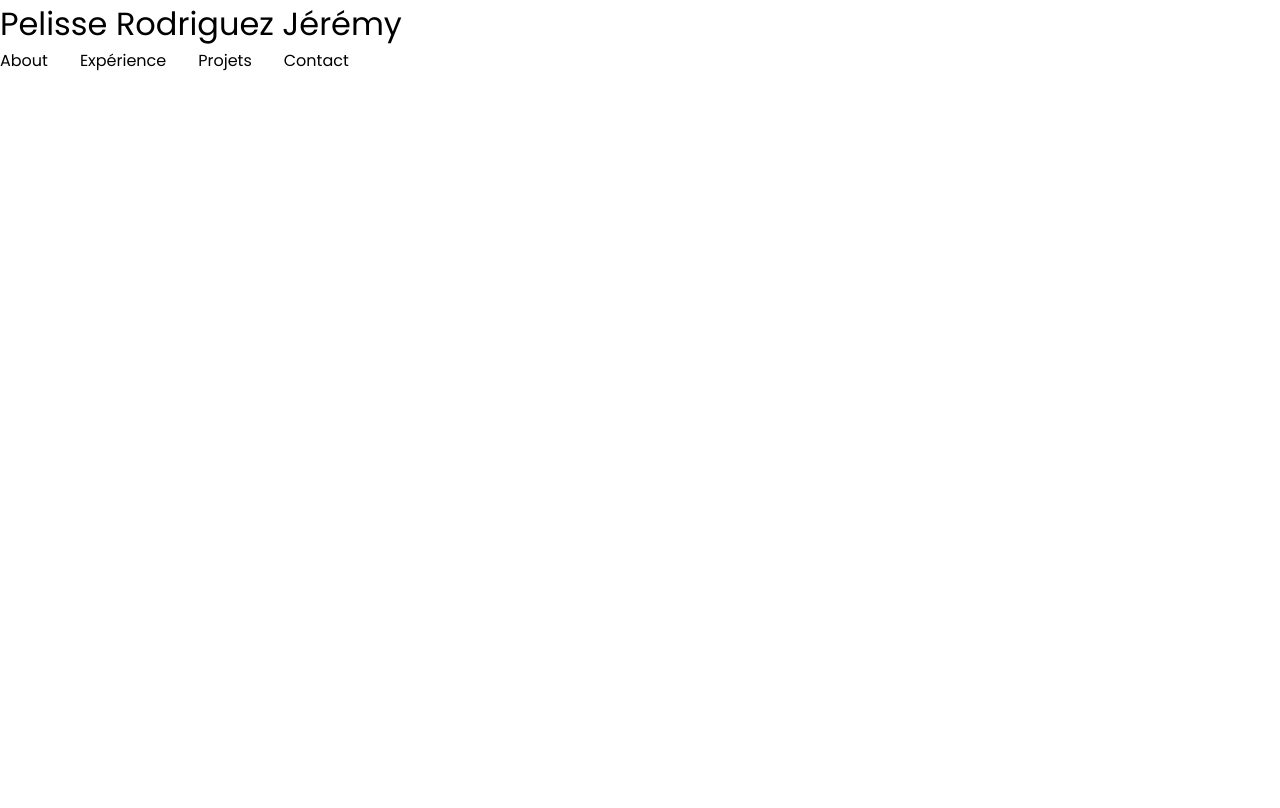
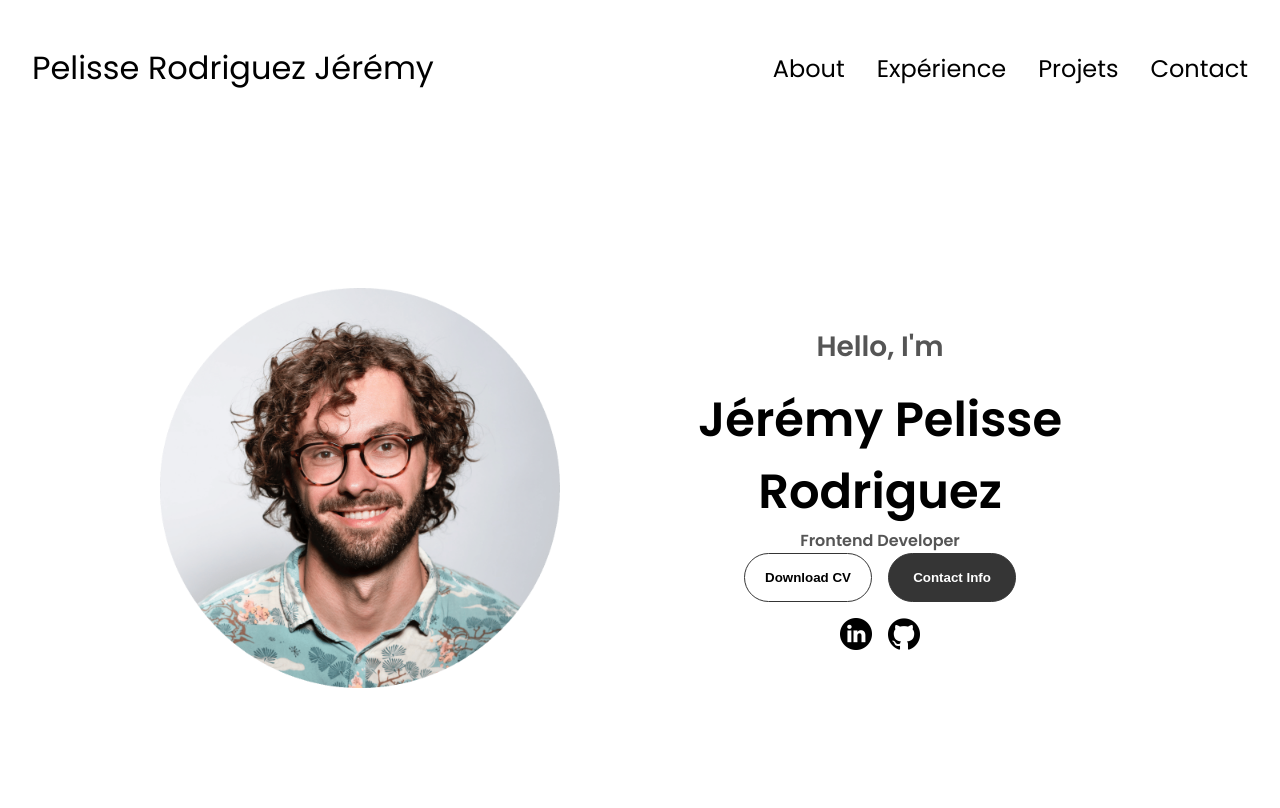
Before and after one commit to Jeremy-PR/Mon-Portfolio, a plain HTML site: page index.html in a window 1280 px wide. Drawn offline with Linux system fonts and the light colour scheme.

Commit message:
nav et première section done

```diff
--- a/index.html
+++ b/index.html
@@ -6,7 +6,7 @@
     <title>Mon Portfolio</title>
     <link rel="stylesheet" href="./style.css">
     <link rel="stylesheet" href="./mediaqueries.css">
-    <script src="script.js"></script>
+
 </head>
 <body>
     <nav id="desktop-nav">
@@ -36,5 +36,31 @@
             </div>
         </div>
     </nav>
+    <section id="profile">
+        <div class="section__pic-container">
+            <img src="./Assets/profile-pic.png" alt="Jérémy Pelisse Rodriguez profile picture">
+        </div>
+        <div class="section__text">
+            <p class="section__text__p1">Hello, I'm</p>
+            <h1 class="title">Jérémy Pelisse Rodriguez</h1>
+            <p class="section__text__p2">Frontend Developer</p>
+            <div class="btn-container">
+                <button class="btn btn-color-2" onclick="window.open('./Assets/resume-example.pdf')">Download CV</button>
+                <button class="btn btn-color-1" onclick="location.href='./#contact'">Contact Info</button>
+            </div>
+            <div id="socials-container">
+                <img src="./Assets/linkedin.png" alt="My Linkedin profile" class="icon" onclick="location.href='https://linkedin.com/'"/>
+                <img src="./Assets/github.png" alt="My Github profile" class="icon" onclick="location.href='https://github.com/'"/>
+            </div>
+        </div>
+    </section>
+    <script src="script.js"></script>
 </body>
 </html>
+
+
+
+
+
+
+<!-- revoir la partie 48 et 49 avec le vrai cv  -->
--- a/style.css
+++ b/style.css
@@ -1,15 +1,12 @@
 /* Réglage général */
-
 @import url('https://fonts.googleapis.com/css2?family=Poppins:wght@300;400;500;600&display=swap');
 
-
-
-*{
+* {
   margin: 0;
   padding: 0;
 }
 
-body{
+body {
     font-family: 'Poppins', sans-serif;
 }
 
@@ -17,67 +14,58 @@ html {
     scroll-behavior: smooth;
 }
 
-p{
+p {
     color: rgb(85, 85, 85);
 }
 
-/* Transitions  */
-
-a, .btn{
+/* Transitions */
+a, .btn {
     transition: all 300ms ease;
 }
 
-/* Desktop nav  */
-
-.nav-links{
-    display: flex;
+/* Desktop nav */
+nav {
+    display: flex; /* Aligner le logo et les liens sur la même ligne */
+    justify-content: space-between; /* Séparer le logo et les liens */
+    align-items: center; /* Aligner verticalement les éléments */
+    height: 17vh;
+    padding: 0 2rem; /* Ajoute un padding de 2rem à gauche et à droite pour espacer du bord */
 }
 
-nav{
-    justify-content: space-around;
-    align-items: center;
-    height: 17vh;
+.nav-links {
+    display: flex; /* Les éléments de la navigation seront en ligne */
+    gap: 2rem; /* Espacement entre les éléments de navigation */
+    list-style: none;
+    font-size: 1.5em;
 }
 
-.nav-links{
-    gap: 2rem;
-    list-style: none;
-    font: size 1.5em;
+.logo {
+    font-size: 2rem;
 }
 
-a{
+.nav-links a {
     color: black;
     text-decoration: none;
-    text-decoration-color: white;
 }
 
-a:hover{
+.nav-links a:hover {
     color: grey;
-    text-decoration:underline ;
+    text-decoration: underline;
     text-underline-offset: 1rem;
     text-decoration-color: rgb(181,181,181);
 }
 
-.logo{
-    font-size: 2rem;
-}
-
-.logo:hover{
-   cursor: default;
-}
-
 /* HAMBURGER MENU */
-
-#hamburger-nav{
+#hamburger-nav {
     display: none;
 }
 
-.hamburger-menu{
+.hamburger-menu {
     position: relative;
     display: inline-block;
 }
 
-.hamburger-icon{
+.hamburger-icon {
     display: flex;
     flex-direction: column;
     justify-content: space-between;
@@ -86,14 +74,14 @@ display: none;
     cursor: pointer;
 }
 
-.hamburger-icon span{
+.hamburger-icon span {
     width: 100%;
     height: 2px;
     background-color: black;
     transition: all 0.3 ease-in-out;
 }
 
-.menu-links{
+.menu-links {
     position: absolute;
     top: 100%;
     right: 0;
@@ -101,7 +89,7 @@ display: none;
     width: fit-content;
     max-height: 0;
     overflow: hidden;
-    transition: all 0.3 ease-in-out ;
+    transition: all 0.3 ease-in-out;
 }
 
 .menu-links a {
@@ -111,37 +99,140 @@ display: none;
     font-size: 1.5rem;
     color: black;
     text-decoration: none;
-    transition: all 0.3 ease-in-out ;
+    transition: all 0.3 ease-in-out;
 }
 
-.menu-links li{
+.menu-links li {
     list-style: none;
 }
 
- .menu-links.open{
-max-height: 300px ;
+.menu-links.open {
+    max-height: 300px;
 }
 
- .hamburger-icon.open span:first-child{
+.hamburger-icon.open span:first-child {
     transform: rotate(45deg) translate(10px, 5px);
 }
 
- .hamburger-icon.open span:nth-child(2){
+.hamburger-icon.open span:nth-child(2) {
     opacity: 0;
 }
 
- .hamburger-icon.open span:last-child{
+.hamburger-icon.open span:last-child {
     transform: rotate(-45deg) translate(10px, -5px);
 }
 
- .hamburger-icon span:first-child{
+.hamburger-icon span:first-child {
     transform: none;
 }
 
- .hamburger-icon span:first-child{
-opacity: 1;
+/* SECTIONS */
+section {
+    padding-top: 4vh;
+    height: 96vh;
+    margin: 0 10rem;
+    box-sizing: border;
+    min-height: fit-content;
 }
 
- .hamburger-icon span:first-child{
-    transform: none;
+.section-container {
+    display: flex;
 }
+
+/* PROFILE SECTION */
+#profile {
+    display: flex;
+    justify-content: center;
+    gap: 5rem;
+    height: 80vh;
+}
+
+.section__pic-container {
+    display: flex;
+    height: 400px;
+    width: 400px;
+    margin: auto 0;
+}
+
+.section__text {
+    align-self: center;
+    text-align: center;
+}
+
+.section__text p {
+    font-weight: 600;
+}
+
+.section__text__p1 {
+    text-align: center;
+}
+
+.section__text__p1 {
+    font-size: 1.75rem;
+    margin-bottom: 1rem;
+}
+
+.title {
+    font-size: 3rem;
+    text-align: center;
+}
+
+#socials-container {
+    display: flex;
+    justify-content: center;
+    margin-top: 1rem;
+    gap: 1rem;
+}
+
+/* ICONS */
+.icon {
+    cursor: pointer;
+    height: 2rem;
+}
+
+/* BUTTONS */
+.btn-container {
+    display: flex;
+    justify-content: center;
+    gap: 1rem;
+}
+
+.btn {
+    font-weight: 600;
+    transition: all 300ms ease;
+    padding: 1rem;
+    width: 8rem;
+    border-radius: 2rem;
+}
+
+.btn-color-1,
+.btn-color-2 {
+    border: rgb(53,53,53) 0.1rem solid;
+}
+
+.btn-color-1:hover,
+.btn-color-2:hover {
+    cursor: pointer;
+}
+
+.btn-color-1,
+.btn-color-2:hover {
+    background: rgb(53,53,53);
+    color: white;
+}
+
+.btn-color-1:hover {
+    background: rgb(0,0,0);
+}
+
+.btn-color-2 {
+    background: none;
+}
+
+.btn-color-2:hover {
+    border: rgb(255,255,255) 0.1rem solid;
+}
+
+.btn-container {
+    gap: 1rem;
+}
```
Also changed, not shown: 1 other file. Lines whose indentation alone changed are shown as unchanged.
